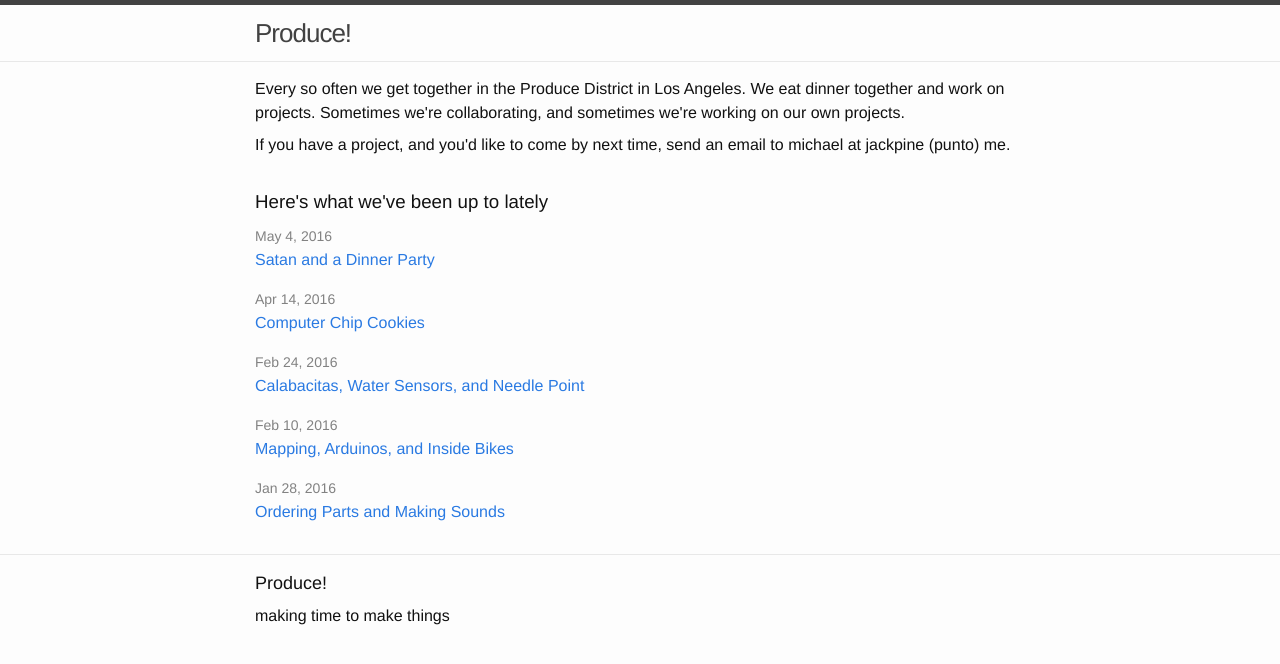
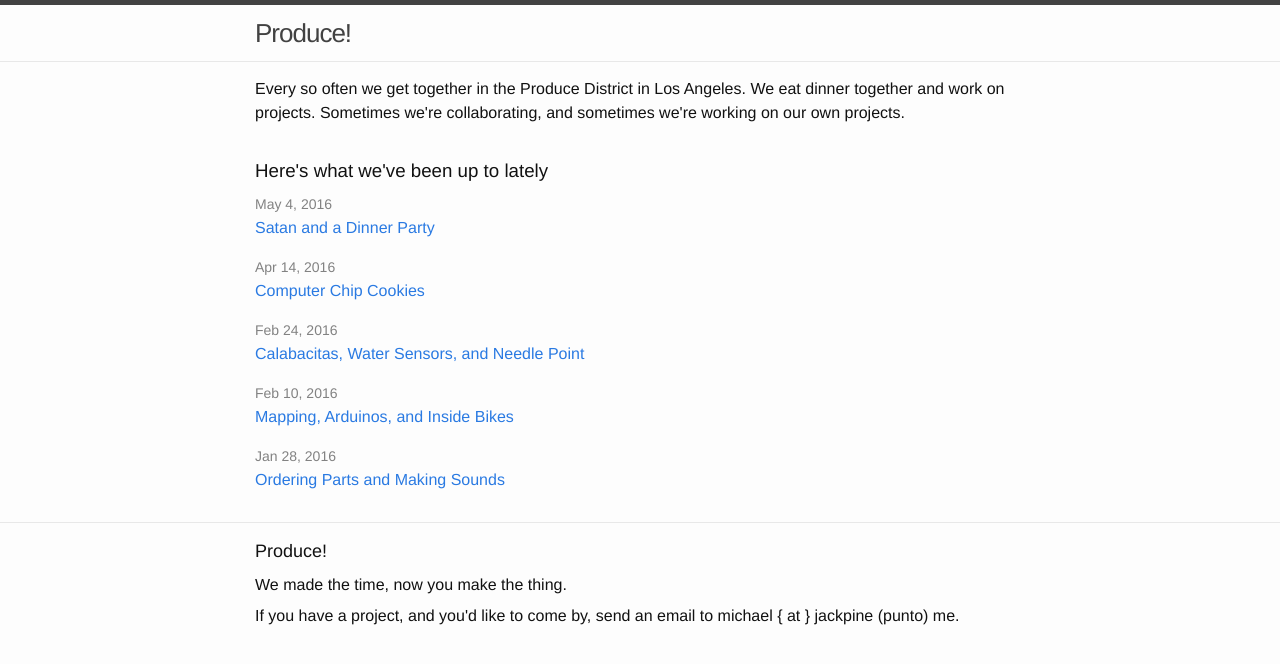
Before and after one commit to pr0duce/pr0duce.github.io, a Jekyll site: the page built from index.html, in a window 1280 px wide. Shown: the top 664 px of the page. Built offline with Jekyll 4.4.1, drawn with Linux system fonts in a browser that asks for light colours.

Commit message:
cheese ball marketing

```diff
--- a/_includes/footer.html
+++ b/_includes/footer.html
@@ -4,7 +4,11 @@
 
     <h2 class="footer-heading">{{ site.title }}</h2>
     <p>
-      making time to make things
+      We made the time, now you make the thing.
+    </p>
+    <p>
+      If you have a project, and you'd like to come by, send an email to
+      michael { at } jackpine (punto) me.
     </p>
   </div>
 
--- a/index.html
+++ b/index.html
@@ -8,11 +8,6 @@ layout: default
     Every so often we get together in the Produce District in Los Angeles. We eat
     dinner together and work on projects. Sometimes we're collaborating, and
     sometimes we're working on our own projects.
-  </p>
-
-  <p>
-    If you have a project, and you'd like to come by next time, send an email
-    to michael at jackpine (punto) me.
   </p>
 
   <br />
```
